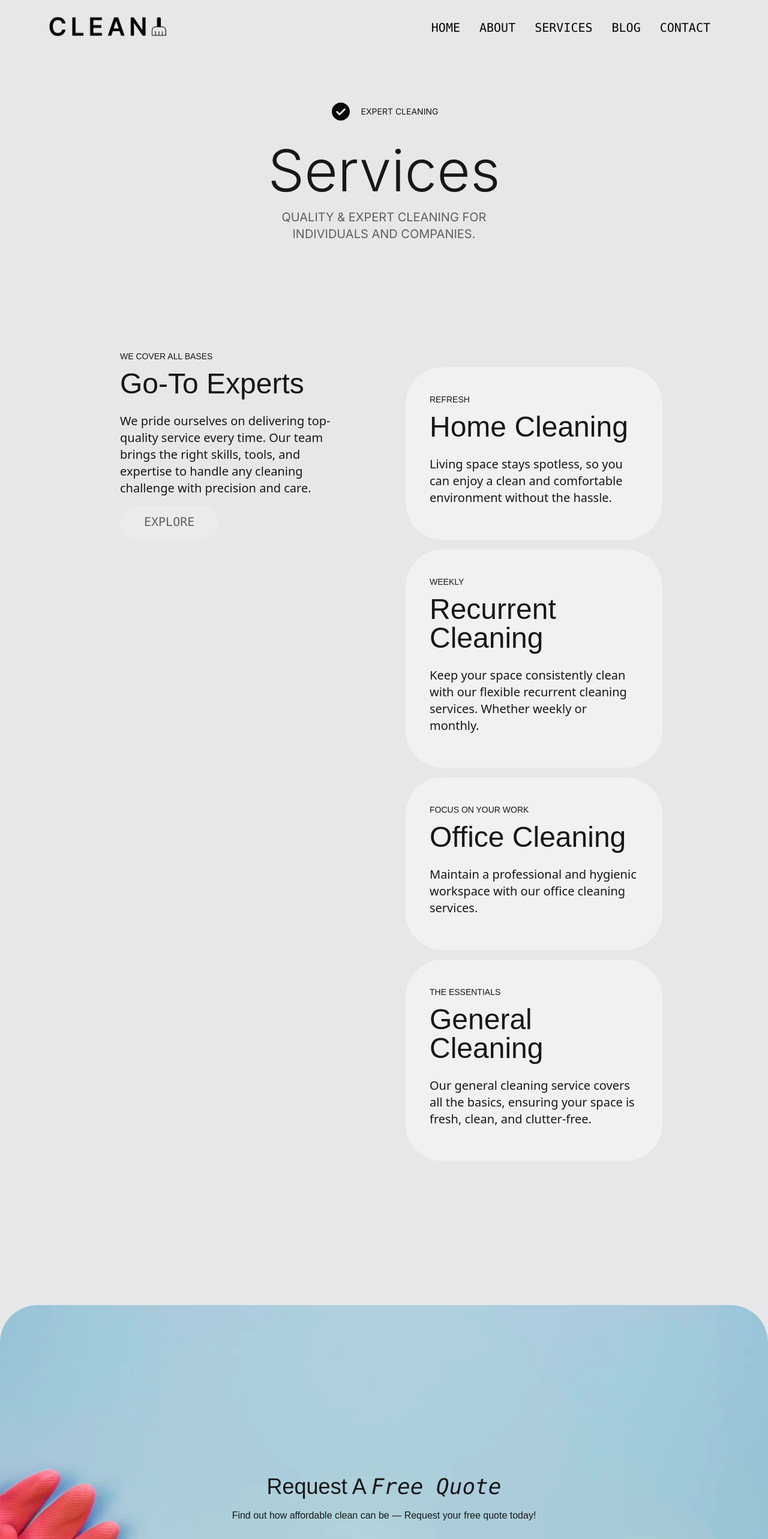
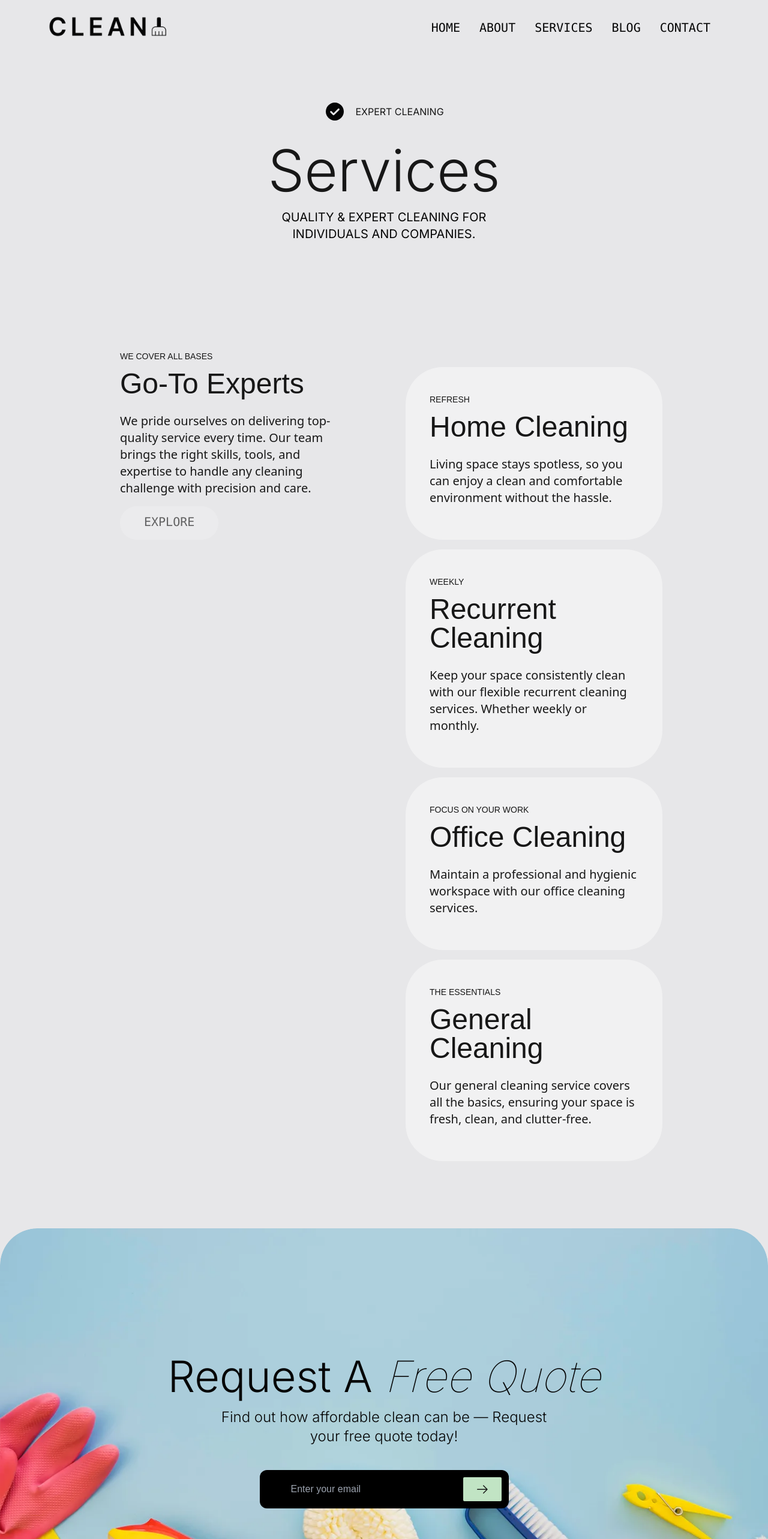
Before and after one commit to Yagya-Adh/clean, a Next.js app: page /services in a window 1280 px wide. Shown: the top 2566 px of the page at 60% size. Built offline with nearby package versions, Linux system fonts and the light colour scheme.

Commit message:
calf branch is created

```diff
--- a/app/about/page.tsx
+++ b/app/about/page.tsx
@@ -15,7 +15,7 @@ const About = () => {
         describe="we’re passionate about Delivering exceptional cleaning that go beyond expectations."
         descriptionMaxwidth="max-w-sm"
         isdescribeCapital={true}
-        fadeAnimation="animate-fadeInUp"
+        fadeAnimation="animate-fadeInLeft"
         variant="with-button"
       />
       <CleanImageCard />
--- a/app/components/banner/CustomHeader.tsx
+++ b/app/components/banner/CustomHeader.tsx
@@ -27,27 +27,23 @@ const CustomHeader = ({
 }: IcustomHeader) =>
   variant === "without-button" ? (
     <section className="max-w-screen-2xl mx-auto px-10 py-20">
-      <div
-        className={`flex flex-col justify-center items-center
-
-          ${fadeAnimation ? fadeAnimation : "animate-fadeInUp"}`}
-      >
-        <header
-          className={`flex flex-row items-center ${
-            fadeAnimation ? fadeAnimation : ""
-          }`}
-        >
+      <div className="flex flex-col justify-center items-center">
+        <header className="flex flex-row items-center animate-fadeInLeft">
           <Image src={icon} alt="header_logo_" width={36} height={36} />
-          <h5 className="font-inter uppercase text-sm ml-4">{slug}</h5>
+          <h5 className="font-inter uppercase text-base ml-4">{slug}</h5>
         </header>
-        <article
-          className={`p-4 text-center flex flex-col justify-center items-center ${
-            fadeAnimation ? fadeAnimation : ""
-          }`}
-        >
-          <h4 className="text-8xl font-light font-inter py-4">{title}</h4>
+        <div className="p-4 text-center flex flex-col justify-center items-center">
+          <h4
+            className={` ${
+              fadeAnimation && fadeAnimation
+            } text-5xl lg:text-8xl font-light font-inter py-4 `}
+          >
+            {title}
+          </h4>
           <p
-            className={`text-clean-black-10/60
+            className={`
+              animate-fadeInRight
+              text-clean-black-10
               text-xl
               font-inter
               font-normal
@@ -56,7 +52,7 @@ const CustomHeader = ({
           >
             {describe}
           </p>
-        </article>
+        </div>
       </div>
     </section>
   ) : variant === "with-button" ? (
@@ -72,21 +68,21 @@ const CustomHeader = ({
           }`}
         >
           <Image src={icon} alt="header_logo_" width={36} height={36} />
-          <h5 className="font-mono uppercase text-sm ml-4 text-clean-black-10/60">
+          <h5 className="font-mono uppercase text-sm ml-4 text-clean-black-10">
             {slug}
           </h5>
         </header>
-        <article
+        <div
           className={`p-4 text-center flex flex-col justify-center items-center ${
             fadeAnimation ? fadeAnimation : ""
           }`}
         >
-          <h4 className="text-8xl font-light font-inter py-4 text-clean-black-10">
+          <h4 className="text-5xl lg:text-8xl font-light font-inter py-4 text-clean-black-10">
             {title}
           </h4>
           <p
             className={`
-              text-clean-black-10/60
+              text-clean-black-10
               py-10
               text-lg
               font-inter
@@ -97,7 +93,7 @@ const CustomHeader = ({
             {describe}
           </p>
           <PillButton text="EXPLORE" />
-        </article>
+        </div>
       </div>
     </section>
   ) : null;
--- a/app/components/card/CleanImageCard.tsx
+++ b/app/components/card/CleanImageCard.tsx
@@ -1,8 +1,8 @@
 const CleanImageCard = () => {
   return (
     <section className="max-w-screen-xl mx-auto px-10">
-      <div className="flex flex-col justify-center items-center">
-        <div className="rounded-[64px] bg-about-banner bg-no-repeat bg-cover px-96 py-72" />
+      <div className="flex flex-col inset-0 justify-center items-center">
+        <div className="rounded-[64px] bg-about-banner bg-no-repeat bg-cover p-44 sm:p-52 md:px-72 md:py-52 lg:p-96 lg:py-80" />
       </div>
     </section>
   );
--- a/app/components/card/RequestAFreeQuote.tsx
+++ b/app/components/card/RequestAFreeQuote.tsx
@@ -6,7 +6,8 @@ const RequestAFreeQuote = () => {
     <section
       className="
     rounded-[62px]
-    flex flex-col
+    flex
+    flex-col
     justify-center
     items-center
     overflow-hidden
@@ -39,18 +40,20 @@ const RequestAFreeQuote = () => {
       <article
         className="
         absolute
-        flex flex-col
+        flex
+        flex-col
         justify-center
         items-center
         p-4
         lg:p-40
-        lg:pt-20"
+        lg:pt-2
+        "
       >
-        <h1 className="text-4xl py-4">
+        <h4 className="text-7xl py-4 text-clean-black-10 font-inter">
           <span className="font-light">Request A </span>
-          <span className="font-mono italic"> Free Quote</span>
-        </h1>
-        <p className="tex-sm text-center">
+          <span className="font-inter font-thin italic"> Free Quote</span>
+        </h4>
+        <p className="max-w-xl text-2xl text-center font-light text-clean-black-10 font-inter">
           Find out how affordable clean can be — Request your free quote today!
         </p>
         <form className="py-10 px-2">
@@ -79,12 +82,13 @@ const RequestAFreeQuote = () => {
             <button
               type="button"
               className="
+              px-5
+              py-2
               bg-clean-green-10
               hover:bg-white
               rounded-sm
               text-center
               items-center
-          px-5 py-2
               transition-all
               duration-700
               ease-linear
--- a/app/components/card/ValueNumber.tsx
+++ b/app/components/card/ValueNumber.tsx
@@ -12,12 +12,15 @@ const data: IvalueData[] = valueData;
 const ValueNumber = () => {
   return (
     <section className="max-w-screen-xl mx-auto px-10">
-      <div className="grid grid-cols-1 md:grid-cols-2 lg:grid-cols-3 items-center py-4 animate-fadeInUp md:py-10">
+      <div className="grid grid-cols-1 md:grid-cols-2 lg:grid-cols-3 items-center py-4 md:py-10">
         {data?.slice(0, 3).map((list) => (
-          <div className="text-center" key={list.id}>
-            <h3 className="font-inter text-9xl font-normal">
+          <div
+            className="text-center text-clean-black-10 py-5 animate-fadeflipLeftIn"
+            key={list.id}
+          >
+            <h3 className="font-inter text-7xl lg:text-9xl font-normal">
               {list.valueAmount}
-              <sup className="text-7xl font-bold">
+              <sup className="lg:text-7xl font-bold">
                 {list.hasSup !== "" ? list.hasSup : ""}
               </sup>
             </h3>
--- a/app/components/footer/Footer.tsx
+++ b/app/components/footer/Footer.tsx
@@ -5,11 +5,11 @@ import FooterRight from "./FooterRight";
 const Footer = () => {
   return (
     <footer className="bg-clean-green-10 relative flex flex-col justify-center items-center pt-60 mt-96">
-      <div className="absolute -top-64 animate-fadeInUp">
+      <div className="absolute -top-96 animate-fadeInUp">
         <RequestAFreeQuote />
       </div>
       <section className="max-w-screen-2xl px-10 mx-auto py-40">
-        <div className="grid grid-cols-1 md:grid-cols-2 gap-10 items-start">
+        <div className="grid grid-cols-1 md:grid-cols-2 gap-2 items-start">
           <aside>
             <FooterLeft />
           </aside>
--- a/app/components/footer/FooterLeft.tsx
+++ b/app/components/footer/FooterLeft.tsx
@@ -19,7 +19,7 @@ const FooterLeft = () => {
           alt="footer_logo_"
         />
       </Link>
-      <div className="flex flex-row items-center py-2">
+      <div className="flex flex-row items-center py-4">
         {socialIcon?.slice(0, 3).map((list) => (
           <Image
             src={list.icon}
@@ -31,7 +31,7 @@ const FooterLeft = () => {
           />
         ))}
       </div>
-      <p className="text-sm font-mono max-w-60 ">
+      <p className="text-2xl font-inter font-light max-w-60 text-clean-black-10">
         Efficient Cleaning, Exceptional Results.
       </p>
     </div>
--- a/app/services/page.tsx
+++ b/app/services/page.tsx
@@ -11,7 +11,7 @@ const ServicesPage = () => {
         describe="Quality & Expert Cleaning for individuals and companies."
         descriptionMaxwidth="max-w-sm"
         isdescribeCapital={true}
-        fadeAnimation="animate-fadeInUp"
+        fadeAnimation="animate-fadeInLeft"
         variant="without-button"
       />
       <CardTimeLine />
--- a/tailwind.config.ts
+++ b/tailwind.config.ts
@@ -12,16 +12,20 @@ const config: Config = {
         inter: "var(--font-inter)",
       },
       keyframes: {
+        flipLeftIn: {
+          "0%": { opacity: "0", transform: "rotateY(180deg)" },
+          "100%": { opacity: "1", transform: "rotateY(0)" },
+        },
         fadeInUp: {
           "0%": { opacity: "0", transform: "translateY(25px)" },
           "100%": { opacity: "1", transform: "translateY(0)" },
         },
         fadeInLeft: {
-          "0%": { opacity: "0", transform: "translateX(25px)" },
+          "0%": { opacity: "0", transform: "translateX(-25px)" },
           "100%": { opacity: "1", transform: "translateX(0)" },
         },
         fadeInRight: {
-          "0%": { opacity: "0", transform: "-translateX(25px)" },
+          "0%": { opacity: "0", transform: "translateX(25px)" },
           "100%": { opacity: "1", transform: "translateX(0)" },
         },
         fadeIn: {
@@ -37,8 +41,9 @@ const config: Config = {
         fadeIn: "fadeIn 1.5s ease-in",
         fadeOut: "fadeOut 1.5s ease-out",
         fadeInUp: "fadeInUp .8s ease-in",
-        faceInLeft: "faceInLeft .8 ease-in",
-        fadeInRight: "fadeInRight .8 ease-in",
+        fadeInLeft: "fadeInLeft .9s ease-in",
+        fadeInRight: "fadeInRight .9s ease-in",
+        fadeflipLeftIn: "flipLeftIn 0.8s ease-in",
       },
       backgroundImage: {
         "about-banner": "url('/assets/images/aboutCleanMain.webp')",
```
Also changed, not shown: app/components/banner/SectionBanner.tsx (+9 -11 lines), app/components/faqs/FrequentlyAsk.tsx (+11 -10 lines), app/components/footer/FooterRight.tsx (+7 -13 lines). Lines whose indentation alone changed are shown as unchanged.
